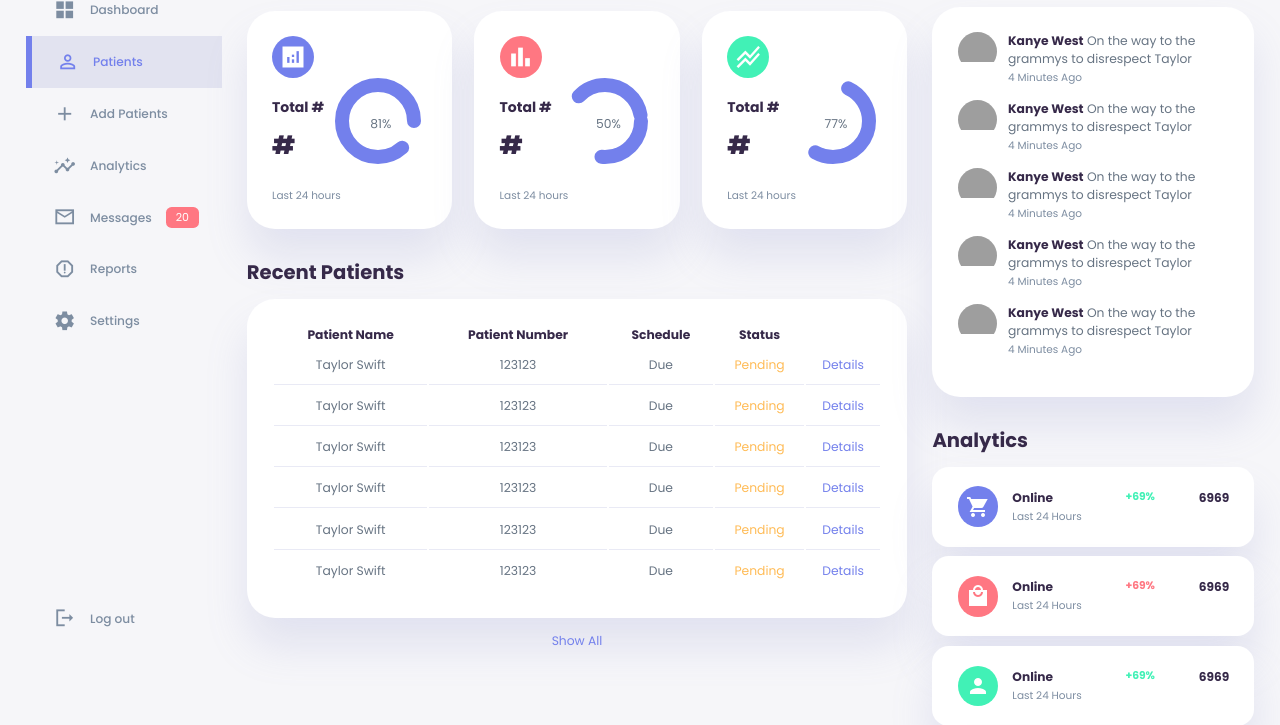
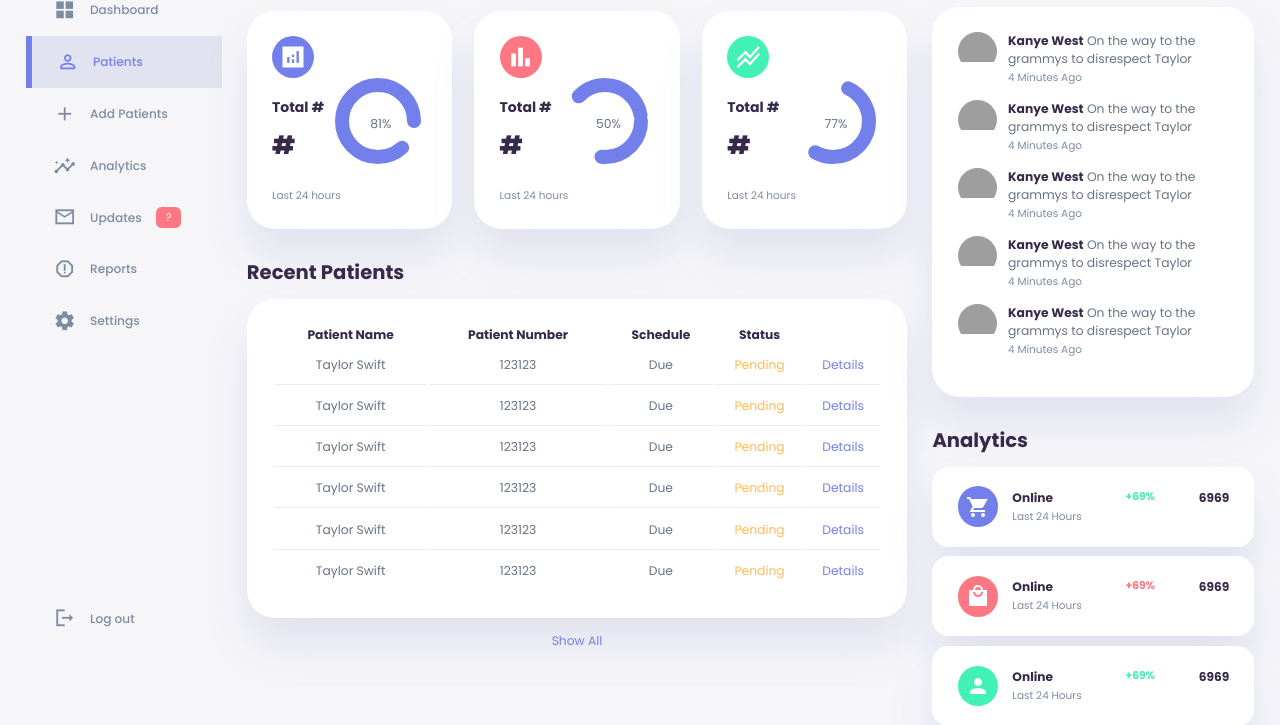
Before and after one commit to ilwad123/Medical-Referral-System-Dashboard, a Flask app: page / in a window 1280 px wide. Shown: the part 107-832 px from the top of the page. Run offline with Flask 3, Linux system fonts and the light colour scheme; some libraries are stand-ins or nearby versions; grey boxes are pictures that could not be loaded.

Commit message:
Update index2.html

```diff
--- a/templates/index2.html
+++ b/templates/index2.html
@@ -41,8 +41,8 @@
                 </a>
                 <a href="#">
                     <span class="material-icons-sharp">mail_outline</span>
-                    <h3>Messages</h3>
-                    <span class="message-count">20</span>
+                    <h3>Updates</h3>
+                    <span class="message-count">?</span>
                 </a>
                 <a href="{{url_for('Reports') }}">
                     <span class="material-icons-sharp">report_gmailerrorred</span>
```
